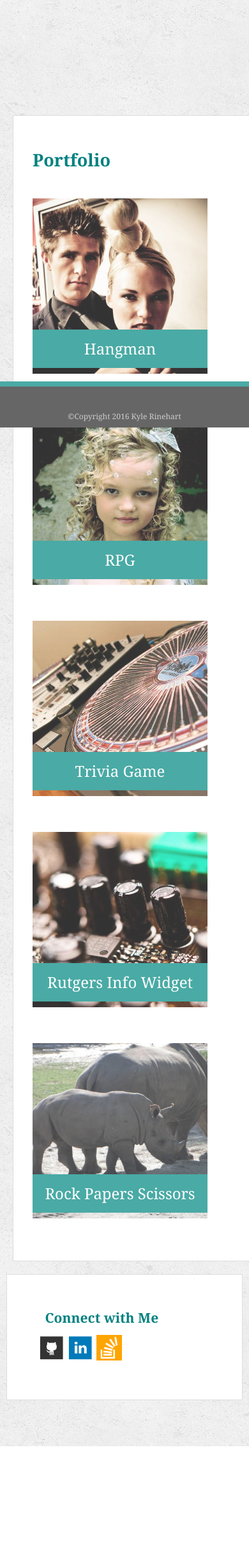
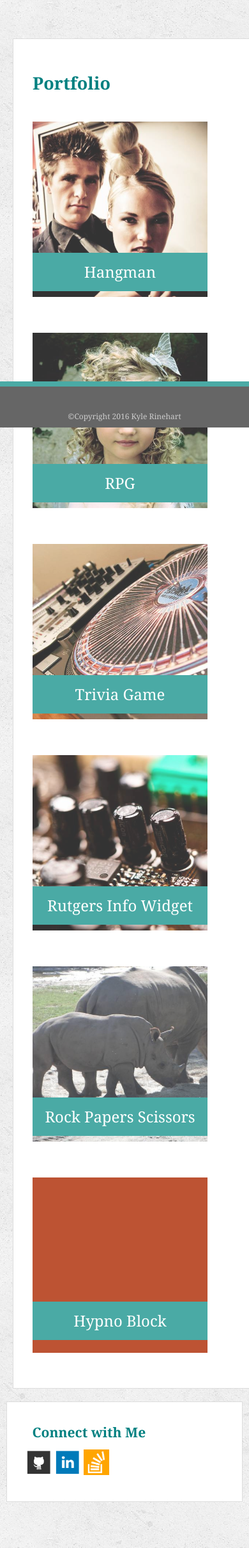
Before and after one commit to Havamere/Basic-Portfolio, a PHP site: page /portfolio.html in a window 390 px wide. Shown: the part 176-2595 px from the top of the page at 64% size. Before the commit the page ends 2436 px from the top, so only its background shows below. Run offline with PHP 8.4, Linux system fonts and the light colour scheme.

Commit message:
Profile image now scales up at small screen size and main-section and sidebar stay on same line until media size 768 is hit

```diff
--- a/assets/css/style.css
+++ b/assets/css/style.css
@@ -209,7 +209,6 @@ nav a:first-child {
 .connections {
 	float: right;
 	background-color: white;
-	padding: 20px;
 	color: gray;
 	height: 100%;
 	width: 100%;
@@ -342,8 +341,32 @@ footer {
 	font-family: 'Georgia', Times, Times New Roman, serif;
 }
 
+@keyframes example {
+    0%   {background-color: red;}
+    25%  {background-color: yellow;}
+    50%  {background-color: blue;}
+    75%  {background-color: green;}
+    100% {background-color: red;}
+}
+
+#hypno-block {
+	height: 274px;
+    width: 100%;
+    opacity: 0.8;
+    border: 0 none;
+    background-color: red;
+    animation: example 5s linear 2s infinite alternate;
+}
+
+
+
 @media screen and (max-width: 980px) {
-
+	.main-section {
+		max-width: 60%;
+	}
+	.sidebar {
+		max-width: 30%;
+	}
 }
 
 @media screen and (max-width: 768px) {
@@ -399,5 +422,10 @@ footer {
 	.portfolio {
 		clear: right;
 	}
-
+	#main-container {
+		padding-top: 10px;
+	}
+	#kyle {
+		width: 100%;
+	}
 }
--- a/portfolio.html
+++ b/portfolio.html
@@ -17,6 +17,7 @@
 				</nav>
 			</div>
 		</header>
+		<div class="wrapper">
 			<div id="main-container" class="container">
 				<section class="main-section">
 					<h2 id="portfolio-tag">Portfolio</h2>
@@ -40,6 +41,10 @@
 						<img src="assets/images/rock-paper-scissors.jpg" alt="Rock Papers Scissors Game">
 						<h3>Rock Papers Scissors</h3>
 					</div>
+					<div class="portfolio">
+						<div id="hypno-block"></div>
+						<h3>Hypno Block</h3>
+					</div>
 				</section>
 				<section class="sidebar">
 					<div class="connections">
@@ -52,11 +57,12 @@
 					</div>
 				</section>
 				<div class="push"></div>
+			</div>
+		</div>
 			<footer>
 				<div class="footer">
 					<p id="copyright">&copy;Copyright 2016 Kyle Rinehart</p>
 				</div>
 			</footer>
-		</div>
 	</body>
 </html>
```
Also changed, not shown: contact.html (+6 -4 lines), index.html (+7 -8 lines). Lines whose indentation alone changed are shown as unchanged.
